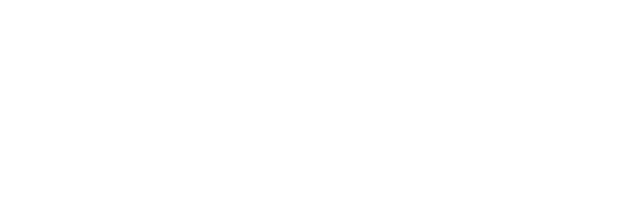
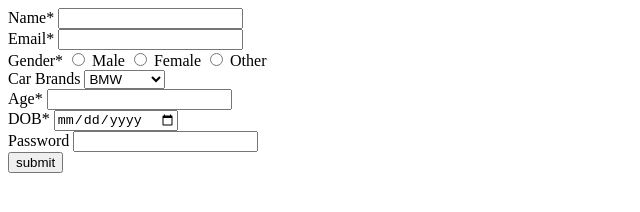
Before and after one commit to acciojob/signup-form-car-pravinbhagwat, a website: page main.html in a window 1280 px wide. Shown: the whole page, without its empty margins (0-640 px from the left). Drawn offline with Linux system fonts and the light colour scheme.

Commit message:
created a submission

```diff
--- a/main.html
+++ b/main.html
@@ -8,6 +8,52 @@
 
 <body>
 	<!-- the entire body must be written by student -->
+	<form method="post">
+
+		<div>
+			<label for="name">Name*</label>
+			<input type="text" id="name" required>
+		</div>
+		<div>
+			<label for="email">Email*</label>
+			<input type="email" id="email" required>
+		</div>
+		<div>
+			<label>Gender*</label>
+
+			<input type="radio"  id="male" name="gender" required>
+			<label for="male">Male</label>
+			<input type="radio" id="female"  name="gender" required>
+			<label for="female">Female</label>
+			<input type="radio" id="oth" name="gender" required>
+			<label for="oth">Other</label>
+		</div>
+
+		<div>
+			<label for="cars">Car Brands</label>
+			<select id="cars">
+				<option>BMW</option>
+				<option>Audi</option>
+				<option>Mercedez</option>
+			</select>
+		</div>
+		<div>
+			<label for="age">Age*</label>
+			<input type="number" id="age" required>
+		</div>
+		<div>
+			<label for="dob">DOB*</label>
+			<input type="date" id="dob" required>
+		</div>
+		<div>
+			<label for="password">Password</label>
+			<input type="password" id="password" required>
+		</div>
+
+		<button type="submit">submit</button>
+
+
+	</form>
     <script type="text/javascript" src="./script.js">
 </script>
 
```
